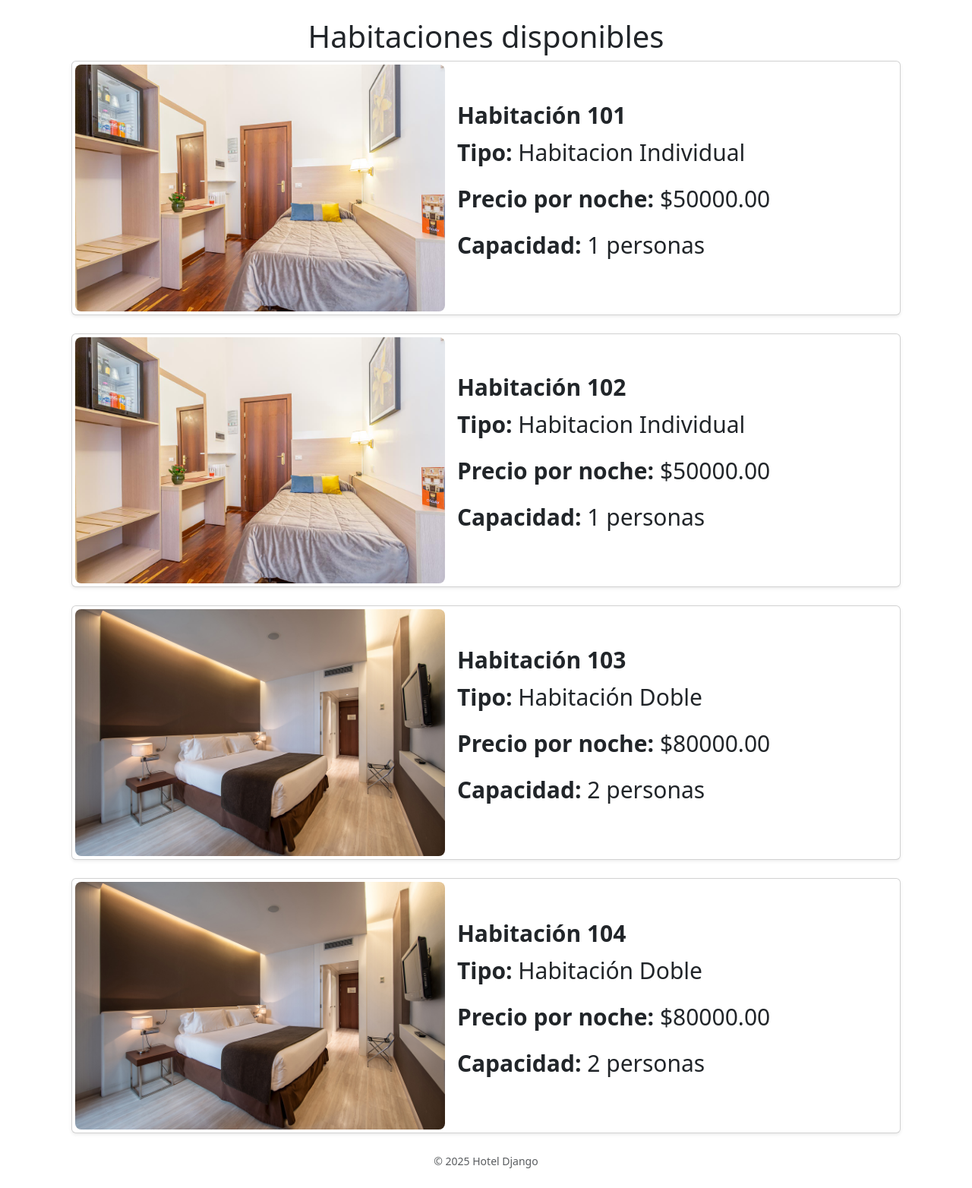
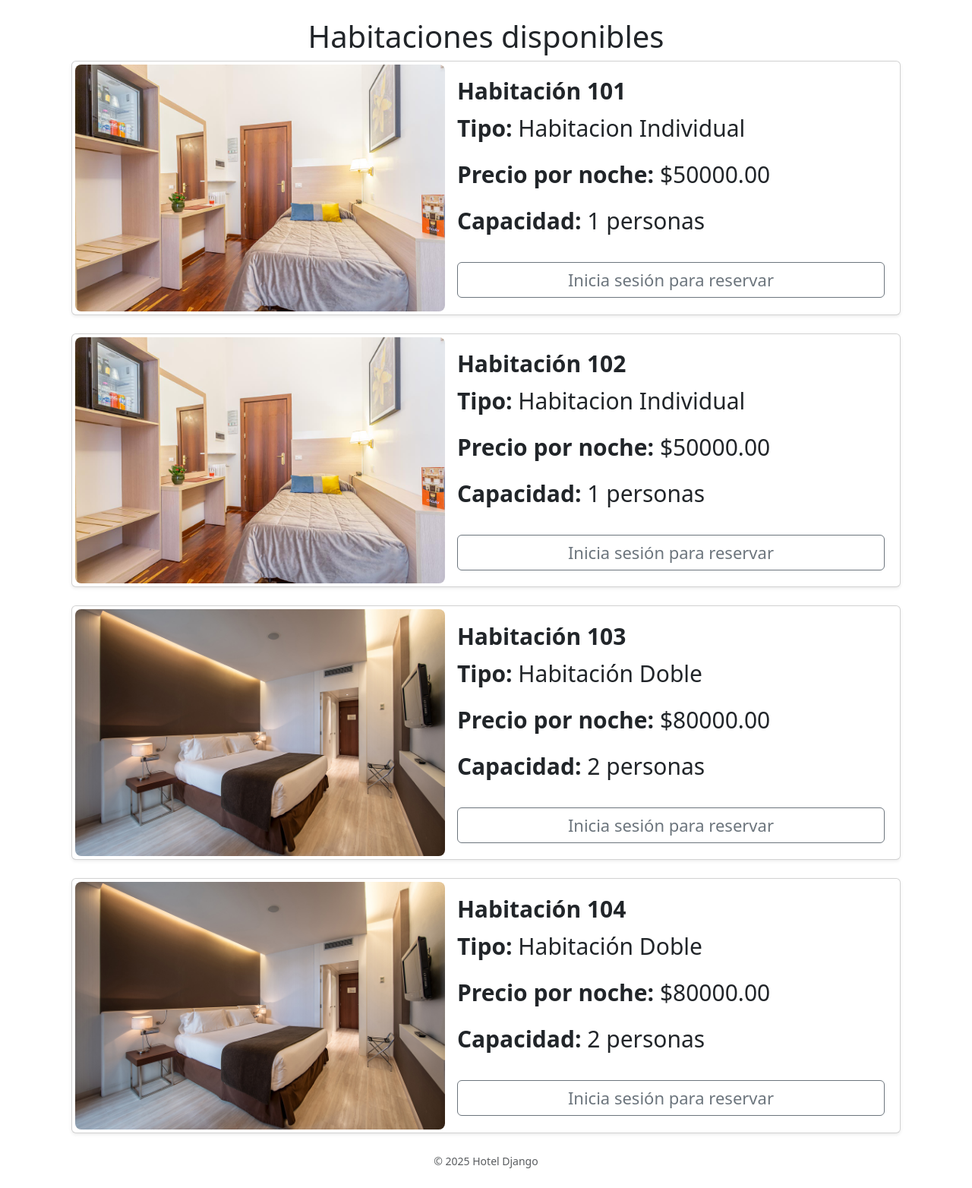
Before and after one commit to nadiradad/gestion_hotel, a Django app: page /habitaciones/disponibles/ in a window 1280 px wide. Shown: the part 56-1620 px from the top of the page at 76% size. Run offline with Django 5.2, Linux system fonts and the light colour scheme; data comes from the database, SQL or seed files in the repository; parts of the project's set-up code (start-up, migrations or seed data) failed here and were passed over.

Commit message:
agregando el boton reservar

```diff
--- a/hotel/apps/habitaciones/templates/habitaciones/lista_habitaciones.html
+++ b/hotel/apps/habitaciones/templates/habitaciones/lista_habitaciones.html
@@ -43,7 +43,18 @@
             {% if habitacion.descripcion %}
               <p>{{ habitacion.descripcion }}</p>
             {% endif %}
+            {% if user.is_authenticated %}
+              <a href="{% url 'crear_reserva' habitacion.id %}" class="btn btn-primary mt-3" style="font-size: 22px;">
+                  Reservar
+              </a>
+            {% else %}
+              <a href="{% url 'login' %}?next=/reservas/crear/{{ habitacion.id }}/"
+                class="btn btn-outline-secondary mt-3" style="font-size: 22px;">
+                  Inicia sesión para reservar
+              </a>
+            {% endif %}
           </div>
+
         </div>
       </div>
     {% endfor %}
```
